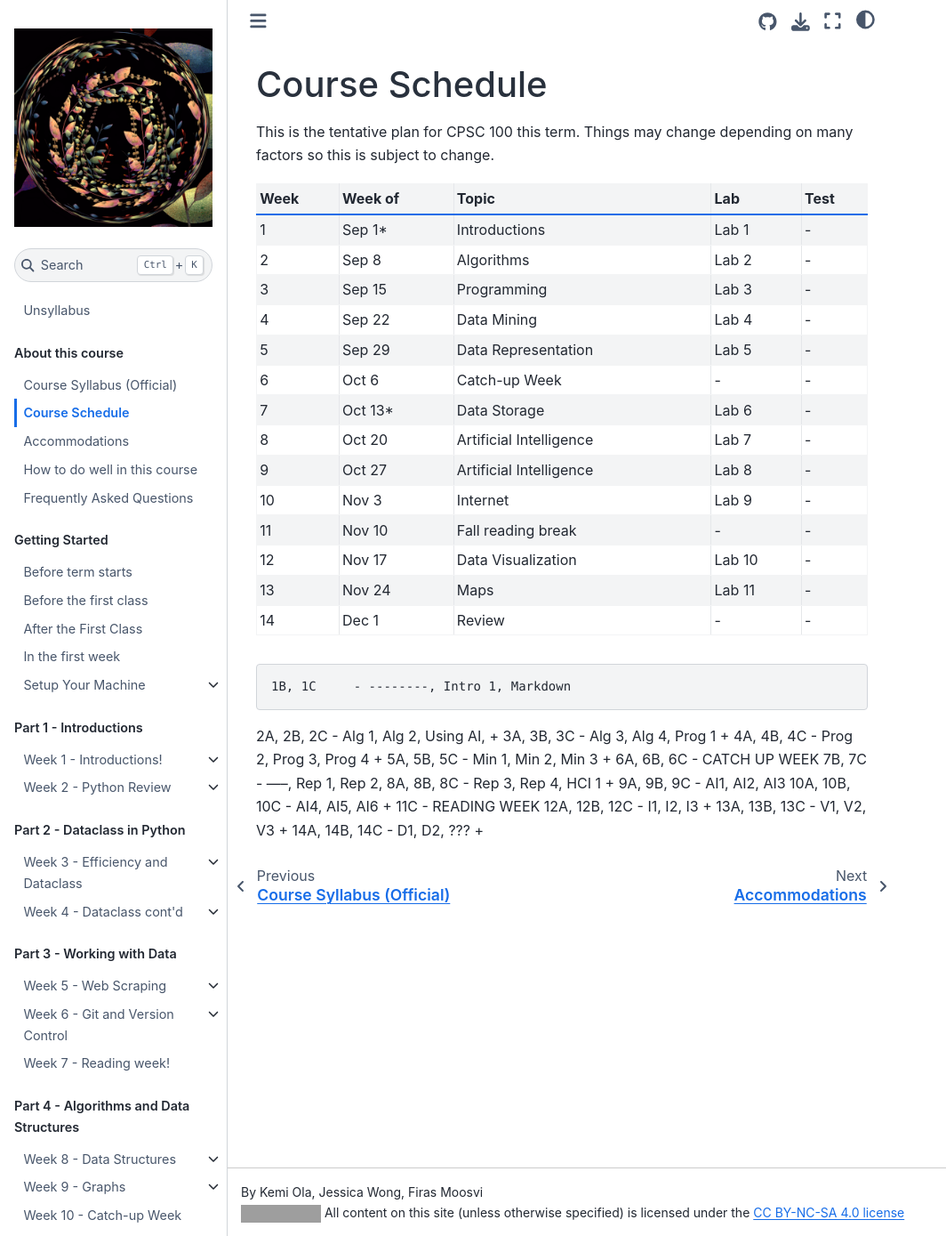
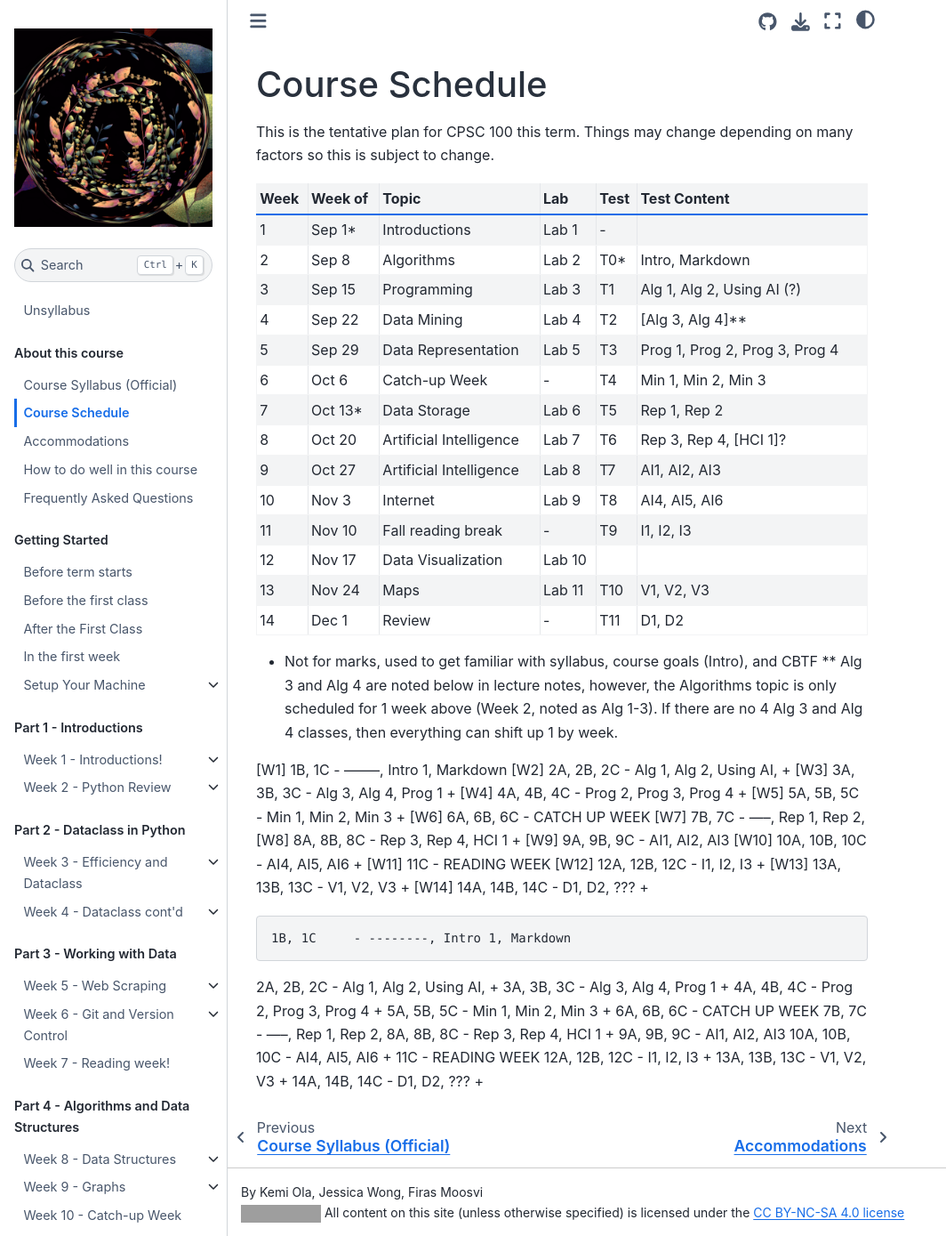
Before and after one commit to UBC-CS/cpsc100, a Jupyter Book: the page built from about/course_schedule.md, in a window 1280 px wide and 1389 px high. Shown: the whole window at 89% size, without its empty margins (0-1064 px from the left). Built offline with Jupyter Book 1.0.4 settings and Sphinx 7.4.7 and the Sphinx Book theme 1.1.4, drawn with Linux system fonts in a browser that asks for light colours; pages that are not in the unit, such as notebooks, are missing from menus; grey boxes are pictures that could not be loaded.

Commit message:
added draft of test schedul

```diff
--- a/about/syllabus_bits/schedule.md
+++ b/about/syllabus_bits/schedule.md
@@ -1,22 +1,42 @@
 This is the tentative plan for {{ COURSE_CODE }} this term.
 Things may change depending on many factors so this is subject to change.
 
-| Week | Week of | Topic                   | Lab    | Test |
-|------|---------|-------------------------|--------|------|
-| 1    | Sep 1*  | Introductions           | Lab 1  | -    |
-| 2    | Sep 8   | Algorithms              | Lab 2  | -    |
-| 3    | Sep 15  | Programming             | Lab 3  | -    |
-| 4    | Sep 22  | Data Mining             | Lab 4  | -    |
-| 5    | Sep 29  | Data Representation     | Lab 5  | -    |
-| 6    | Oct 6   | Catch-up Week           | -      | -    |
-| 7    | Oct 13* | Data Storage            | Lab 6  | -    |
-| 8    | Oct 20  | Artificial Intelligence | Lab 7  | -    |
-| 9    | Oct 27  | Artificial Intelligence | Lab 8  | -    |
-| 10   | Nov 3   | Internet                | Lab 9  | -    |
-| 11   | Nov 10  | Fall reading break      | -      | -    |
-| 12   | Nov 17  | Data Visualization      | Lab 10 | -    |
-| 13   | Nov 24  | Maps                    | Lab 11 | -    |
-| 14   | Dec 1   | Review                  | -      | -    |
+| Week | Week of | Topic                   | Lab    | Test | Test Content                   |
+| ---- | ------- | ----------------------- | ------ | ---- | ------------------------------ |
+| 1    | Sep 1*  | Introductions           | Lab 1  | -    |                                |
+| 2    | Sep 8   | Algorithms              | Lab 2  | T0*   | Intro, Markdown                |
+| 3    | Sep 15  | Programming             | Lab 3  | T1   | Alg 1, Alg 2, Using AI (?)     |
+| 4    | Sep 22  | Data Mining             | Lab 4  | T2   | [Alg 3, Alg 4]**
+| 5    | Sep 29  | Data Representation     | Lab 5  | T3   | Prog 1, Prog 2, Prog 3, Prog 4 |
+| 6    | Oct 6   | Catch-up Week           | -      | T4   | Min 1, Min 2, Min 3            |
+| 7    | Oct 13* | Data Storage            | Lab 6  | T5   | Rep 1, Rep 2                   |
+| 8    | Oct 20  | Artificial Intelligence | Lab 7  | T6   | Rep 3, Rep 4, [HCI 1]?         |
+| 9    | Oct 27  | Artificial Intelligence | Lab 8  | T7   | AI1, AI2, AI3                  |
+| 10   | Nov 3   | Internet                | Lab 9  | T8   | AI4, AI5, AI6                  |
+| 11   | Nov 10  | Fall reading break      | -      | T9   | I1, I2, I3                     |
+| 12   | Nov 17  | Data Visualization      | Lab 10 |      |                                |
+| 13   | Nov 24  | Maps                    | Lab 11 | T10  | V1, V2, V3                     |
+| 14   | Dec 1   | Review                  | -      | T11  | D1, D2                         |
+
+
+* Not for marks, used to get familiar with syllabus, course goals (Intro), and CBTF
+** Alg 3 and Alg 4 are noted below in lecture notes, however, the Algorithms topic is only scheduled for 1 week above (Week 2, noted as Alg 1-3). If there are no 4 Alg 3 and Alg 4 classes, then everything can shift up 1 by week.
+
+[W1]     1B, 1C     - --------, Intro 1, Markdown
+[W2]  2A, 2B, 2C     - Alg 1, Alg 2, Using AI,      +
+[W3]  3A, 3B, 3C     - Alg 3, Alg 4, Prog 1         +
+[W4]  4A, 4B, 4C     - Prog 2, Prog 3, Prog 4       +
+[W5]  5A, 5B, 5C     - Min 1, Min 2, Min 3          +
+[W6]  6A, 6B, 6C     - CATCH UP WEEK
+[W7]      7B, 7C     - -----, Rep 1, Rep 2,
+[W8]  8A, 8B, 8C     - Rep 3, Rep 4, HCI 1          +
+[W9]  9A, 9B, 9C     - AI1, AI2, AI3
+[W10] 10A, 10B, 10C  - AI4, AI5, AI6                +
+[W11]          11C  - READING WEEK
+[W12] 12A, 12B, 12C  - I1, I2, I3                   +
+[W13] 13A, 13B, 13C  - V1, V2, V3                   +
+[W14] 14A, 14B, 14C  - D1, D2, ???                  +
+
 
 
     1B, 1C     - --------, Intro 1, Markdown
```
